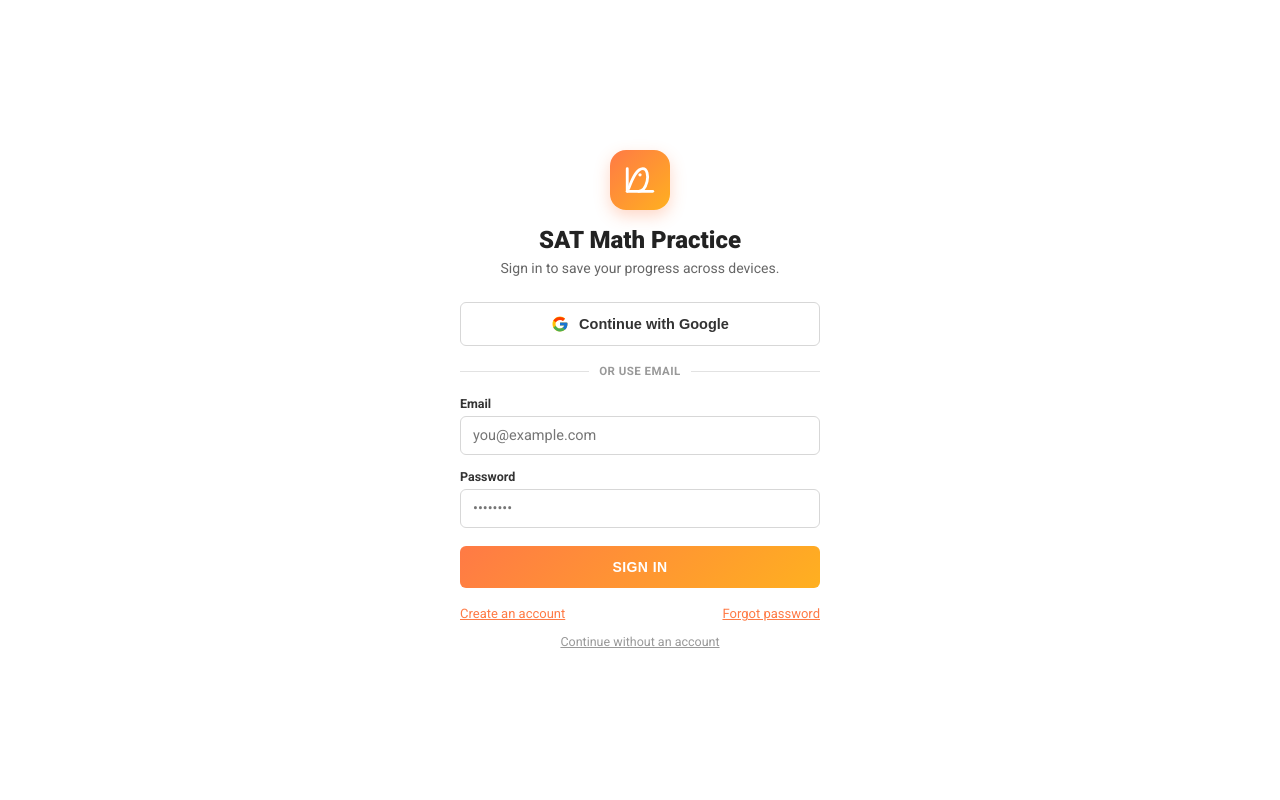
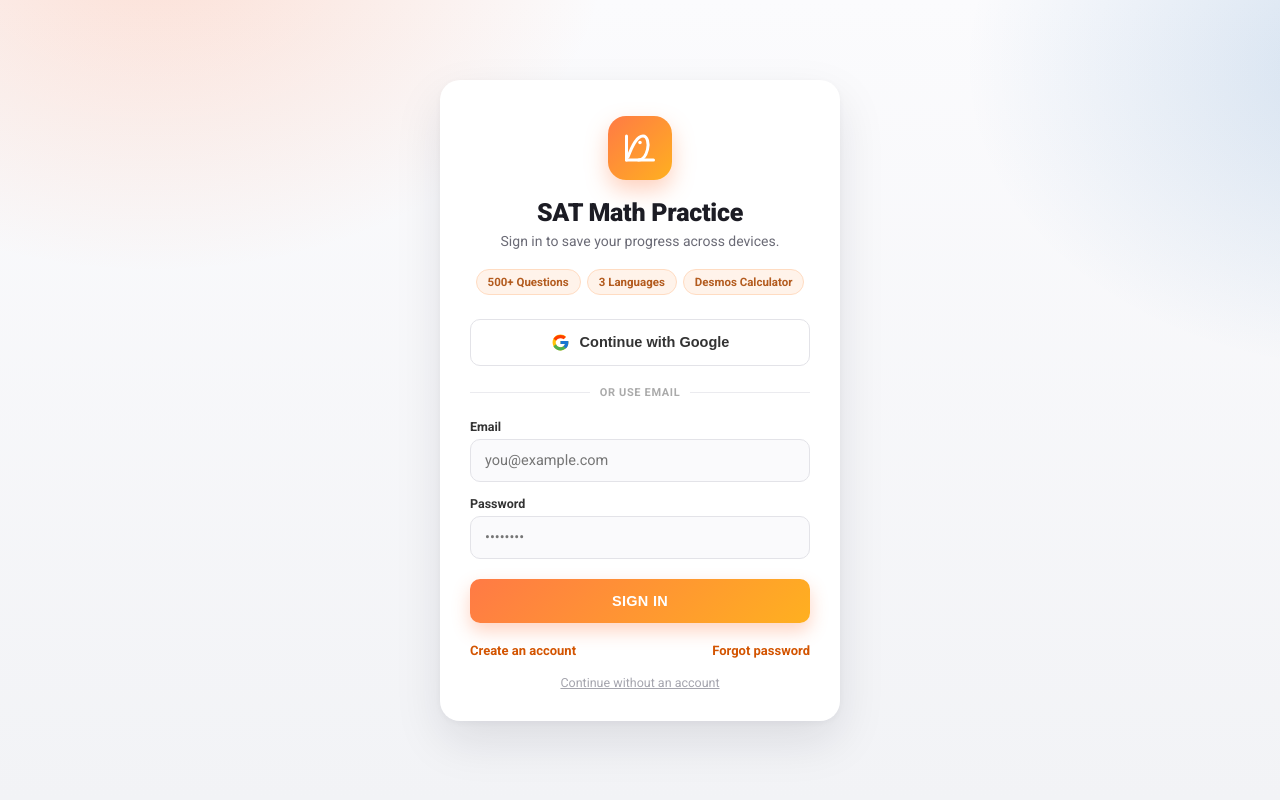
Before and after one commit to khaydarovanvar/satbank, a plain HTML site: page index.html in a window 1280 px wide. Drawn offline with nearby package versions, Linux system fonts and the light colour scheme; no server answers.

Commit message:
Redesign sign-in gate: gradient backdrop, feature pills, polished card
Co-Authored-By: Claude Sonnet 5 <noreply@anthropic.com>
Claude-Session: https://claude.ai/code/session_01AqUNgbT1WH6UMwaBMBm6yf

```diff
--- a/index.html
+++ b/index.html
@@ -288,31 +288,47 @@
   }
 
   /* ---- Full-screen sign-in gate ---- */
-  .authgate{position:fixed;inset:0;z-index:999;background:#fff;display:flex;align-items:center;justify-content:center;padding:24px;overflow-y:auto;}
-  .authcard{width:100%;max-width:360px;text-align:center;}
-  .authlogo{width:60px;height:60px;border-radius:16px;margin:0 auto 16px;background:linear-gradient(135deg,#ff7a45,#ffb020);display:flex;align-items:center;justify-content:center;box-shadow:0 6px 16px rgba(255,122,69,.3);}
-  .authlogo svg{width:34px;height:34px;}
-  .authtitle{font-size:24px;font-weight:800;color:#222;margin:0 0 6px;}
-  .authtagline{font-size:14px;color:#666;margin:0 0 26px;}
-  .autherr{display:none;background:#fdecea;color:#b3261e;border:1px solid #f3c2bd;border-radius:6px;padding:8px 10px;font-size:13px;margin-bottom:14px;text-align:left;}
-  .authgooglebtn{width:100%;display:flex;align-items:center;justify-content:center;gap:10px;border:1.5px solid #d7d7d7;border-radius:6px;padding:12px;font-size:14.5px;font-weight:700;background:#fff;color:#333;cursor:pointer;margin-bottom:18px;}
-  .authgooglebtn:hover{border-color:#b7b7b7;}
-  .authgooglebtn svg{width:18px;height:18px;flex:none;}
-  .authdivider{display:flex;align-items:center;gap:10px;color:#999;font-size:11.5px;font-weight:700;letter-spacing:.04em;margin-bottom:18px;}
-  .authdivider::before,.authdivider::after{content:"";flex:1;height:1px;background:#e2e2e2;}
-  .authfield{text-align:left;margin-bottom:14px;}
+  .authgate{position:fixed;inset:0;z-index:999;overflow-y:auto;
+    background:
+      radial-gradient(760px 560px at 12% -8%, rgba(255,122,69,.22), transparent 60%),
+      radial-gradient(760px 560px at 108% 8%, rgba(4,88,171,.16), transparent 55%),
+      linear-gradient(180deg,#fbfbfd,#f2f3f6);
+  }
+  .authwrap{min-height:100%;display:flex;align-items:center;justify-content:center;padding:36px 20px;}
+  .authcard{width:100%;max-width:400px;text-align:center;background:#fff;border-radius:20px;padding:36px 30px 30px;
+    box-shadow:0 2px 6px rgba(20,20,40,.04), 0 20px 48px rgba(20,20,40,.10);
+    animation:authpop .32s cubic-bezier(.2,.9,.3,1.1);
+  }
+  @keyframes authpop{from{opacity:0;transform:translateY(10px) scale(.98)} to{opacity:1;transform:none}}
+  .authlogo{width:64px;height:64px;border-radius:18px;margin:0 auto 18px;background:linear-gradient(135deg,#ff7a45,#ffb020);display:flex;align-items:center;justify-content:center;box-shadow:0 10px 22px rgba(255,122,69,.35);}
+  .authlogo svg{width:36px;height:36px;}
+  .authtitle{font-size:25px;font-weight:800;color:#1c1c24;margin:0 0 6px;letter-spacing:-.01em;}
+  .authtagline{font-size:14px;color:#6b6b76;margin:0 0 20px;}
+  .authfeatures{display:flex;justify-content:center;gap:6px;flex-wrap:wrap;margin:0 0 24px;}
+  .authfeatures span{font-size:11.5px;font-weight:700;color:#b35b1e;background:#fff3ea;border:1px solid #ffdcc2;border-radius:20px;padding:5px 11px;white-space:nowrap;}
+  .autherr{display:none;background:#fdecea;color:#b3261e;border:1px solid #f3c2bd;border-radius:8px;padding:9px 11px;font-size:13px;margin-bottom:14px;text-align:left;}
+  .authgooglebtn{width:100%;display:flex;align-items:center;justify-content:center;gap:10px;border:1.5px solid #e3e3e8;border-radius:10px;padding:13px;font-size:14.5px;font-weight:700;background:#fff;color:#333;cursor:pointer;margin-bottom:20px;transition:box-shadow .15s,border-color .15s,transform .1s;}
+  .authgooglebtn:hover{border-color:#c9c9d2;box-shadow:0 4px 14px rgba(20,20,40,.08);}
+  .authgooglebtn:active{transform:translateY(1px);}
+  .authgooglebtn svg{width:19px;height:19px;flex:none;}
+  .authdivider{display:flex;align-items:center;gap:10px;color:#aaa;font-size:11px;font-weight:700;letter-spacing:.06em;margin-bottom:20px;}
+  .authdivider::before,.authdivider::after{content:"";flex:1;height:1px;background:#ebebef;}
+  .authfield{text-align:left;margin-bottom:14px;position:relative;}
   .authfield label{display:block;font-size:12.5px;font-weight:700;color:#333;margin-bottom:5px;}
-  .authfield input{width:100%;border:1.5px solid #d7d7d7;border-radius:6px;padding:10px 12px;font-size:14.5px;font-family:inherit;box-sizing:border-box;}
-  .authfield input:focus{outline:none;border-color:#ff7a45;}
-  .authsubmit{width:100%;border:none;border-radius:6px;padding:13px;font-size:14px;font-weight:800;letter-spacing:.03em;background:linear-gradient(135deg,#ff7a45,#ffb020);color:#fff;cursor:pointer;margin:4px 0 18px;}
-  .authsubmit:hover{filter:brightness(1.06);}
-  .authlinks{display:flex;justify-content:space-between;font-size:13px;margin-bottom:10px;}
-  .authlinks a{color:#ff7a45;text-decoration:underline;cursor:pointer;}
-  .authskip{font-size:12.5px;color:#999;text-decoration:underline;cursor:pointer;}
+  .authfield input{width:100%;border:1.5px solid #e3e3e8;border-radius:10px;padding:12px 14px;font-size:14.5px;font-family:inherit;box-sizing:border-box;background:#fafafc;transition:border-color .15s,background .15s;}
+  .authfield input:focus{outline:none;border-color:#ff7a45;background:#fff;}
+  .authsubmit{width:100%;border:none;border-radius:10px;padding:14px;font-size:14.5px;font-weight:800;letter-spacing:.02em;background:linear-gradient(135deg,#ff7a45,#ffb020);color:#fff;cursor:pointer;margin:6px 0 20px;box-shadow:0 8px 18px rgba(255,122,69,.32);transition:transform .1s,box-shadow .15s;}
+  .authsubmit:hover{box-shadow:0 10px 22px rgba(255,122,69,.4);}
+  .authsubmit:active{transform:translateY(1px);}
+  .authlinks{display:flex;justify-content:space-between;font-size:13px;margin-bottom:14px;}
+  .authlinks a{color:#d35400;font-weight:600;text-decoration:none;cursor:pointer;}
+  .authlinks a:hover{text-decoration:underline;}
+  .authskip{font-size:12.5px;color:#a5a5ae;text-decoration:underline;cursor:pointer;}
 </style></head>
 <body>
 
 <div class="authgate" id="authGate">
+ <div class="authwrap">
   <div class="authcard">
     <div class="authlogo">
       <svg viewBox="0 0 24 24" fill="none" stroke="#fff" stroke-width="2" stroke-linecap="round" stroke-linejoin="round">
@@ -324,6 +340,9 @@
     </div>
     <h1 class="authtitle">SAT Math Practice</h1>
     <p class="authtagline" id="authTagline">Sign in to save your progress across devices.</p>
+    <div class="authfeatures">
+      <span>500+ Questions</span><span>3 Languages</span><span>Desmos Calculator</span>
+    </div>
     <div class="autherr" id="authErr"></div>
     <button class="authgooglebtn" onclick="window.firebaseSignIn && window.firebaseSignIn()">
       <svg viewBox="0 0 48 48"><path fill="#FFC107" d="M43.6 20.5H42V20H24v8h11.3C33.7 32.9 29.3 36 24 36c-6.6 0-12-5.4-12-12s5.4-12 12-12c3.1 0 5.8 1.1 8 3l5.7-5.7C34.5 6.1 29.5 4 24 4 12.9 4 4 12.9 4 24s8.9 20 20 20 20-8.9 20-20c0-1.3-.1-2.7-.4-3.5z"/><path fill="#FF3D00" d="M6.3 14.7l6.6 4.8C14.6 16 18.9 13 24 13c3.1 0 5.8 1.1 8 3l5.7-5.7C34.5 7.1 29.5 5 24 5 16.3 5 9.7 9.3 6.3 14.7z"/><path fill="#4CAF50" d="M24 44c5.2 0 10-2 13.6-5.2l-6.3-5.3C29.3 35.4 26.8 36 24 36c-5.2 0-9.6-3.1-11.3-7.6l-6.5 5C9.6 39.6 16.3 44 24 44z"/><path fill="#1976D2" d="M43.6 20.5H42V20H24v8h11.3c-.8 2.3-2.3 4.3-4.1 5.7l6.3 5.3C40.9 36.6 44 30.9 44 24c0-1.3-.1-2.7-.4-3.5z"/></svg>
@@ -345,6 +364,7 @@
     </div>
     <a class="authskip" onclick="authSkip()">Continue without an account</a>
   </div>
+ </div>
 </div>
 
 <div class="scrim" id="scrim" onclick="closeNav()"></div>
```
